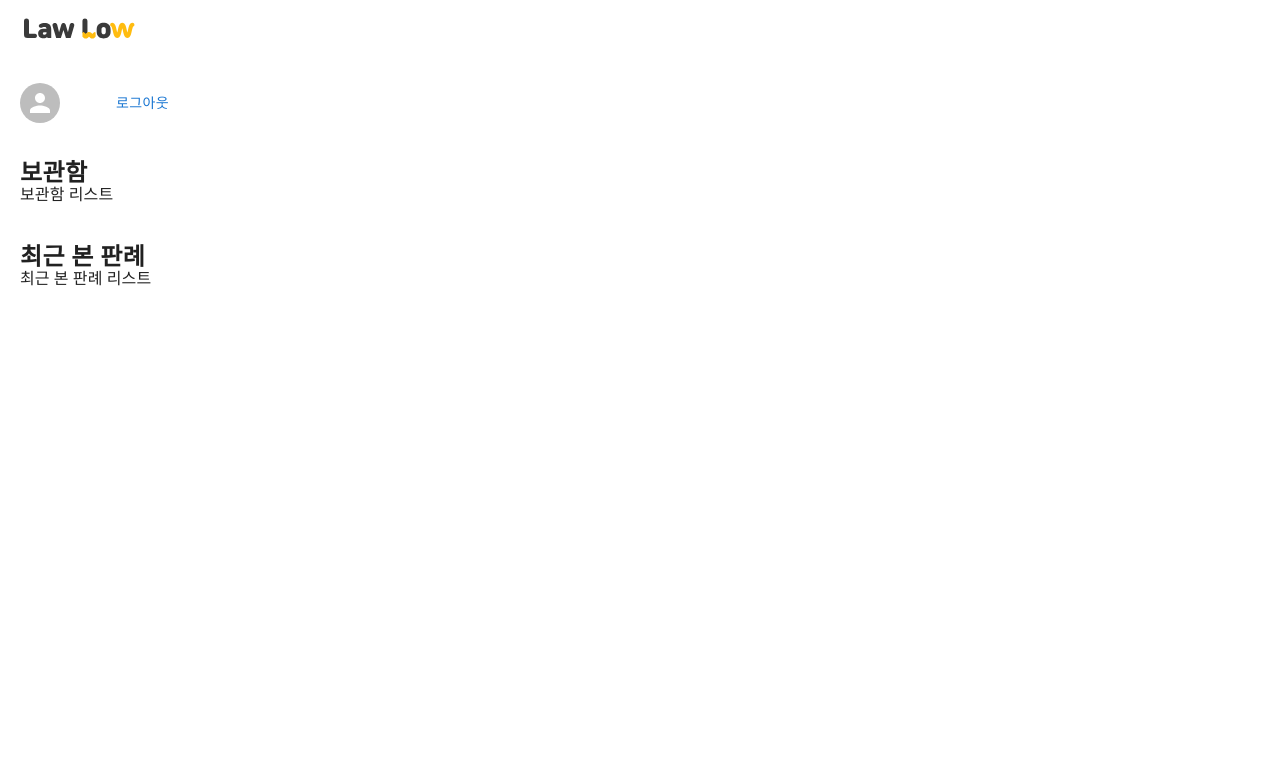
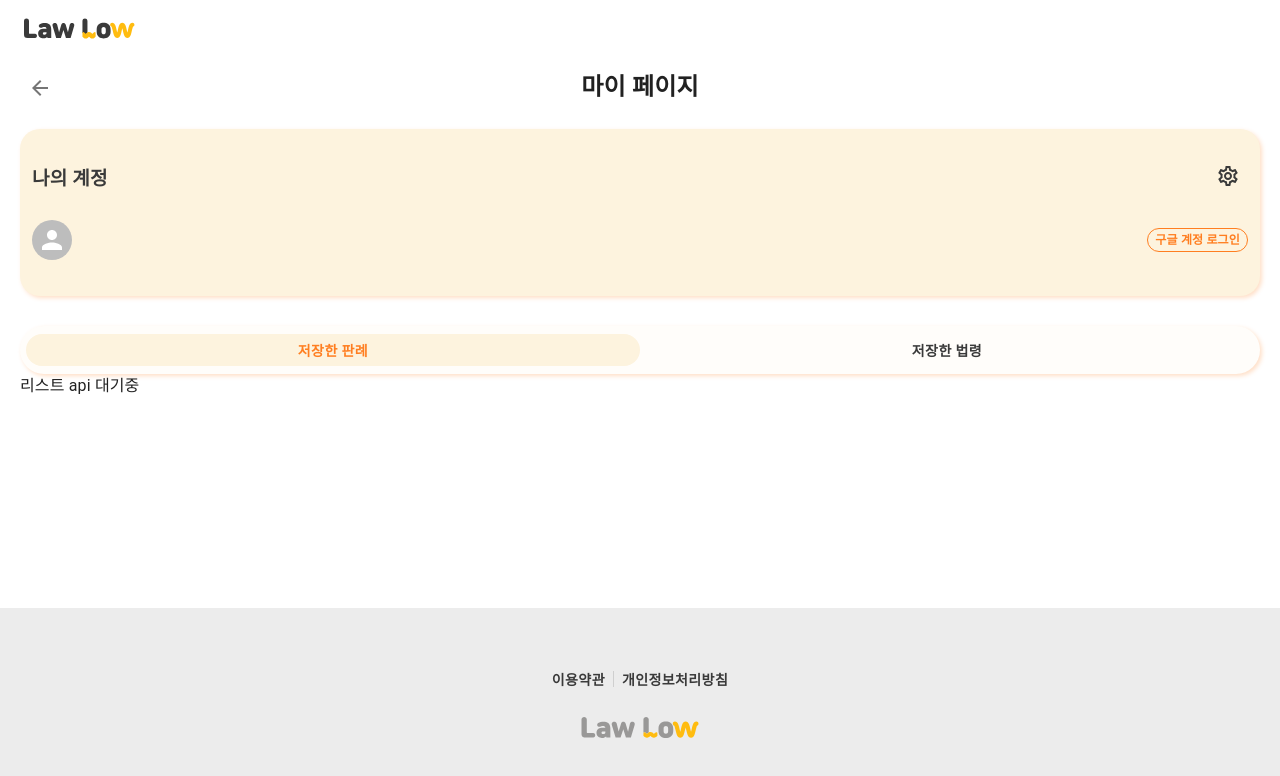
Before and after one commit to potenday-project/lawlow, a React (Create React App) app: page /my-profile in a window 1280 px wide. Shown: the top 776 px of the page. Built offline with nearby package versions, Linux system fonts and the light colour scheme.

Commit message:
:lipstick: 스타일 수정

```diff
--- /dev/null
+++ b/src/assets/svg/GoogleIcon.tsx
@@ -0,0 +1,24 @@
+import { ReactElement } from "react";
+
+const GoogleIcon = (): ReactElement => {
+  return (
+    <svg
+      xmlns="http://www.w3.org/2000/svg"
+      width="22"
+      height="22"
+      viewBox="0 0 22 22"
+      fill="none"
+    >
+      <path
+        d="M20.4 9.2H11V12.9H16.5C16.4 13.8 15.8 15.2 14.5 16.1C13.7 16.7 12.5 17.1 11 17.1C8.4 17.1 6.1 15.4 5.3 12.9C5.1 12.3 5 11.6 5 10.9C5 10.2 5.1 9.5 5.3 8.9C5.4 8.7 5.4 8.5 5.5 8.4C6.4 6.3 8.5 4.8 11 4.8C12.9 4.8 14.1 5.6 14.9 6.3L17.7 3.5C16 2 13.7 1 11 1C7.1 1 3.7 3.2 2.1 6.5C1.4 7.9 1 9.4 1 11C1 12.6 1.4 14.1 2.1 15.5C3.7 18.8 7.1 21 11 21C13.7 21 16 20.1 17.6 18.6C19.5 16.9 20.6 14.3 20.6 11.2C20.6 10.4 20.5 9.8 20.4 9.2Z"
+        stroke="#FF7E20"
+        strokeWidth="1.5"
+        strokeMiterlimit="10"
+        strokeLinecap="round"
+        strokeLinejoin="round"
+      />
+    </svg>
+  );
+};
+
+export default GoogleIcon;
--- /dev/null
+++ b/src/interface/profile.ts
@@ -0,0 +1,15 @@
+import { SearchTabType } from "./search";
+
+export const PROFILE_TAB_INFOS: {
+  label: string;
+  value: SearchTabType;
+}[] = [
+  {
+    label: "저장한 판례",
+    value: "prec",
+  },
+  {
+    label: "저장한 법령",
+    value: "law",
+  },
+];
--- a/src/pages/Login/index.tsx
+++ b/src/pages/Login/index.tsx
@@ -13,8 +13,10 @@ import styled from "styled-components";
 import MainPageLogo from "@/assets/svg/MainPageLogo";
 
 const ContentWrapper = styled.main`
-  width: 100vw;
-  height: 100vh;
+  position: absolute;
+  top: 56px;
+  width: 100%;
+  height: calc(100% - 56px);
   display: flex;
   flex-direction: column;
 
@@ -97,7 +99,7 @@ const Login = (): ReactElement => {
 
       window.dispatchEvent(new Event("storage"));
 
-      navigate("/");
+      navigate(-1);
     },
     [],
   );
--- a/src/pages/MyProfile/index.tsx
+++ b/src/pages/MyProfile/index.tsx
@@ -1,13 +1,27 @@
-import React, { ReactElement, useCallback } from "react";
+import React, {
+  ReactElement,
+  Suspense,
+  SyntheticEvent,
+  useCallback,
+  useState,
+} from "react";
 
-import { ArrowBack } from "@mui/icons-material";
-import { Avatar, Box, Button, IconButton, Typography } from "@mui/material";
+import { ArrowBack, SettingsOutlined } from "@mui/icons-material";
+import { Avatar, Box, IconButton, Tab, Tabs, Typography } from "@mui/material";
 import { useNavigate } from "react-router";
 import styled from "styled-components";
 
+import { PROFILE_TAB_INFOS } from "@/interface/profile";
+import { SearchTabType } from "@/interface/search";
+
+import Fallback from "../components/Fallback";
+import Footer from "../components/Footer";
+
 const ContentWrapper = styled.main`
-  width: 100vw;
-  height: 100vh;
+  position: absolute;
+  top: 56px;
+  width: 100%;
+  height: calc(100% - 56px);
   display: flex;
   flex-direction: column;
 
@@ -29,10 +43,60 @@ const ContentWrapper = styled.main`
 
   .profile-area {
     display: flex;
-    padding: 20px;
-    justify-content: flex-start;
+    margin: 10px 20px;
+    padding: 27px 12px 36px 12px;
+    flex-direction: column;
+    gap: 24px;
+    border-radius: 20px;
+    background: var(--yellow-2, #fdf3de);
+    box-shadow: 2px 2px 4px 0px rgba(255, 126, 32, 0.25);
+
+    .title-container {
+      display: flex;
+      justify-content: space-between;
+      width: 100%;
       align-items: center;
-    gap: 24px;
+
+      .title {
+        color: var(--black-2, #3a3a3a);
+        font-family: SUIT;
+        font-size: 19px;
+        font-style: normal;
+        font-weight: 600;
+        line-height: normal;
+      }
+
+      .MuiSvgIcon-root {
+        color: var(--black-2, #3a3a3a);
+      }
+    }
+
+    .other-container {
+      display: flex;
+      justify-content: space-between;
+      align-items: center;
+
+      .google {
+        height: 24px;
+        display: flex;
+        padding: 2px 7px;
+        justify-content: center;
+        align-items: center;
+        gap: 10px;
+        border-radius: 15px;
+        border: 1px solid var(--deep-orange, #ff7e20);
+        color: var(--deep-orange, #ff7e20);
+        font-family: SUIT;
+        font-size: 12px;
+        font-style: normal;
+        font-weight: 700;
+        line-height: 150%; /* 18px */
+      }
+
+      .p-area {
+        display: flex;
+        gap: 8px;
+        align-items: center;
 
         .name-container {
           .name {
@@ -52,44 +116,89 @@ const ContentWrapper = styled.main`
           }
         }
       }
-
-  .title {
-    text-align: center;
-    font-family: Pretendard;
-    font-size: 24px;
-    font-style: normal;
-    font-weight: 700;
-    line-height: 20px; /* 83.333% */
-    letter-spacing: 0.4px;
+    }
   }
 
   .storage-area {
+    flex: 1;
     display: flex;
     flex-direction: column;
     align-items: flex-start;
     padding: 20px;
+
+    .tab-container {
+      width: 100%;
+
+      .MuiTabs-root {
+        height: 42px;
+        background-color: #fffdfa;
+        border-radius: 33px;
+        display: inline-flex;
+        padding: 5px 6px;
+        width: 100%;
+        box-shadow: 2px 2px 4px 0px rgba(255, 126, 32, 0.25);
+        align-items: center;
+
+        .MuiTabs-scroller {
+          height: 32px;
         }
 
-  .recent-area {
-    display: flex;
-    flex-direction: column;
-    align-items: flex-start;
-    padding: 20px;
+        .MuiTabs-indicator {
+          display: none;
+        }
+
+        .MuiTab-root {
+          height: 32px;
+          min-height: 32px;
+          flex: 1;
+          background-color: transparent;
+          color: var(--black-2, #3a3a3a) !important;
+          text-align: center !important;
+          font-family: SUIT !important;
+          font-size: 14px !important;
+          font-style: normal !important;
+          font-weight: 700 !important;
+          line-height: normal !important;
+
+          &.Mui-selected {
+            background-color: #fdf3de;
+            border-radius: 33px;
+            color: #ff7e20 !important;
+            transition: all 300ms cubic-bezier(0.4, 0, 0.2, 1) 0ms;
+          }
+        }
+      }
+    }
+
+    .list-area {
+      flex: 1;
+    }
   }
 `;
+
+const LawList = (): ReactElement => {
+  return <div>리스트 api 대기중</div>;
+};
 
 const MyProfile = (): ReactElement => {
   const navigate = useNavigate();
 
+  const [selectedTab, setSelectedTab] = useState<SearchTabType>("prec");
+
   const handleClickGoBack = useCallback(() => {
-    navigate("/");
+    navigate(-1);
   }, [navigate]);
 
-  const handleClickLogout = useCallback(() => {
-    navigate("/");
-    localStorage.clear();
-    window.dispatchEvent(new Event("storage"));
-  }, [navigate]);
+  const handleChangeTabs = useCallback(
+    (event: SyntheticEvent<Element, Event> | null, value: SearchTabType) => {
+      setSelectedTab(value);
+    },
+    [],
+  );
+
+  const handleClickSetting = useCallback(() => {
+    navigate("/my-profile-setting");
+  }, []);
 
   return (
     <ContentWrapper>
@@ -100,6 +209,14 @@ const MyProfile = (): ReactElement => {
         <p>마이 페이지</p>
       </Box>
       <Box className="profile-area">
+        <Box className="title-container">
+          <Typography className="title">나의 계정</Typography>
+          <IconButton onClick={handleClickSetting}>
+            <SettingsOutlined />
+          </IconButton>
+        </Box>
+        <Box className="other-container">
+          <Box className="p-area">
             <Avatar alt="profile" src={localStorage.getItem("picture") ?? ""} />
             <Box className="name-container">
               <Typography className="name">
@@ -109,18 +226,39 @@ const MyProfile = (): ReactElement => {
                 {localStorage.getItem("email")}
               </Typography>
             </Box>
-        <Button onClick={handleClickLogout}>로그아웃</Button>
+          </Box>
+
+          <Box className="google">구글 계정 로그인</Box>
+        </Box>
       </Box>
       <Box className="storage-area">
-        <Typography className="title">보관함</Typography>
-        {/* @TODO 명세 나오면 더 구현 */}
-        <Box>보관함 리스트</Box>
+        <Box className="tab-container">
+          <Tabs
+            value={selectedTab}
+            onChange={handleChangeTabs}
+            variant="fullWidth"
+          >
+            {PROFILE_TAB_INFOS.map((info) => (
+              <Tab label={info.label} value={info.value} />
+            ))}
+          </Tabs>
         </Box>
-      <Box className="recent-area">
-        <Typography className="title">최근 본 판례</Typography>
-        {/* @TODO 명세 나오면 더 구현 */}
-        <Box>최근 본 판례 리스트</Box>
+        <Box className="list-area">
+          <Suspense
+            fallback={
+              <Fallback
+                text={`${
+                  PROFILE_TAB_INFOS.find((x) => x.value === selectedTab)
+                    ?.label ?? "저장한 내용"
+                } 불러오는 중`}
+              />
+            }
+          >
+            <LawList />
+          </Suspense>
         </Box>
+      </Box>
+      <Footer />
     </ContentWrapper>
   );
 };
```
Lines whose indentation alone changed are shown as unchanged.
